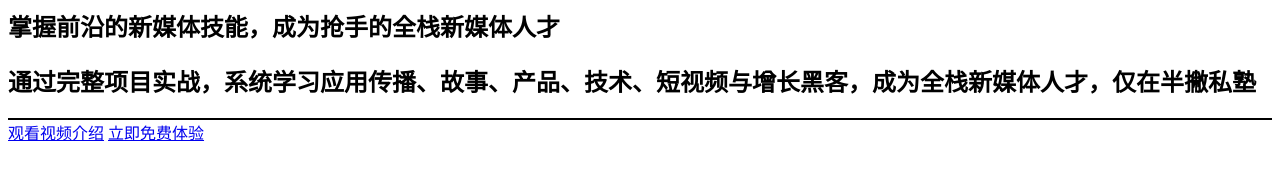
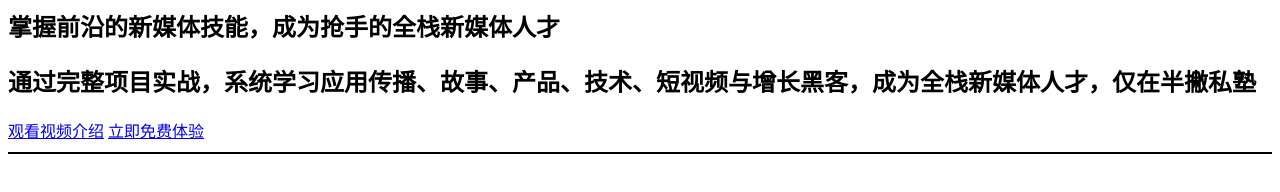
Before and after one commit to BPteach/CS101-Exercise-Files, a plain HTML site: page index.html in a window 1280 px wide. Drawn offline with Linux system fonts and the light colour scheme.

Commit message:
add a div to title

```diff
--- a/index.html
+++ b/index.html
@@ -9,8 +9,10 @@
 	</head>
  	<body>
   		<section>
-	      	<h1>掌握前沿的新媒体技能，成为抢手的全栈新媒体人才</h1>
-	    	<h2>通过完整项目实战，系统学习应用传播、故事、产品、技术、短视频与增长黑客，成为全栈新媒体人才，仅在半撇私塾</h2>
+  			<div>
+	      		<h1>掌握前沿的新媒体技能，成为抢手的全栈新媒体人才</h1>
+	    		<h2>通过完整项目实战，系统学习应用传播、故事、产品、技术、短视频与增长黑客，成为全栈新媒体人才，仅在半撇私塾</h2>
+    		</div>
 	    	<div>
 		        <a href="#">观看视频介绍</a>
 		        <a href="#">立即免费体验</a>
--- a/style.css
+++ b/style.css
@@ -2,7 +2,7 @@ h1, h2 {
   text-align: left;
 }
 
-div {
-  border-top: 2px solid black;
+section{
+  border-bottom: 2px solid black;
   padding-bottom: 10px;
 }
```
